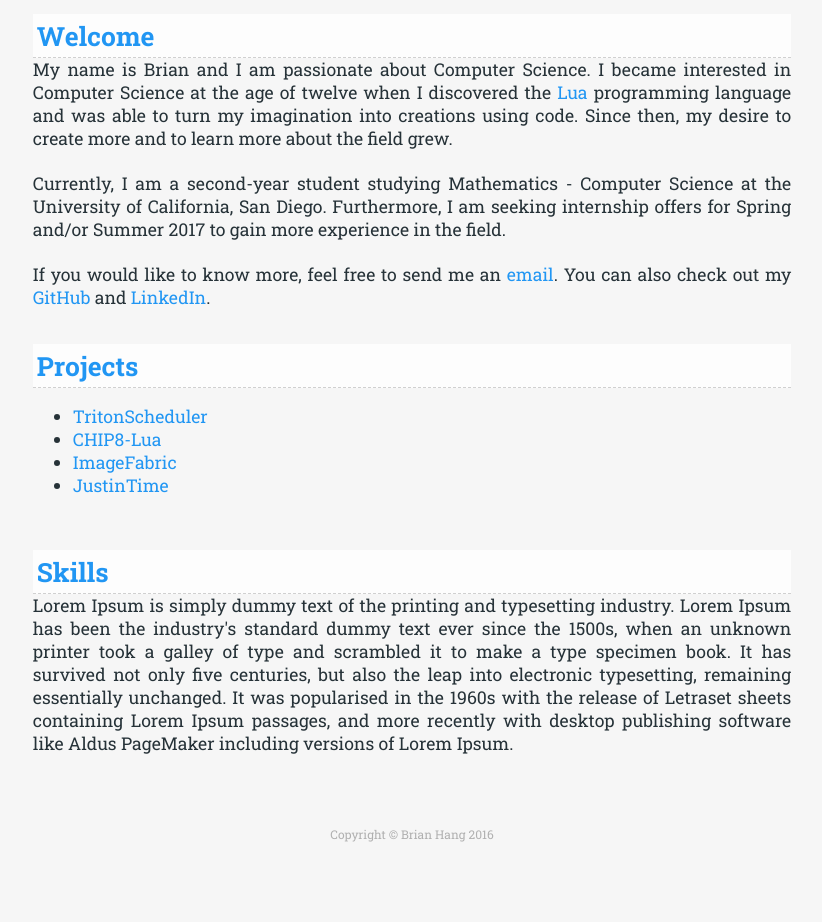
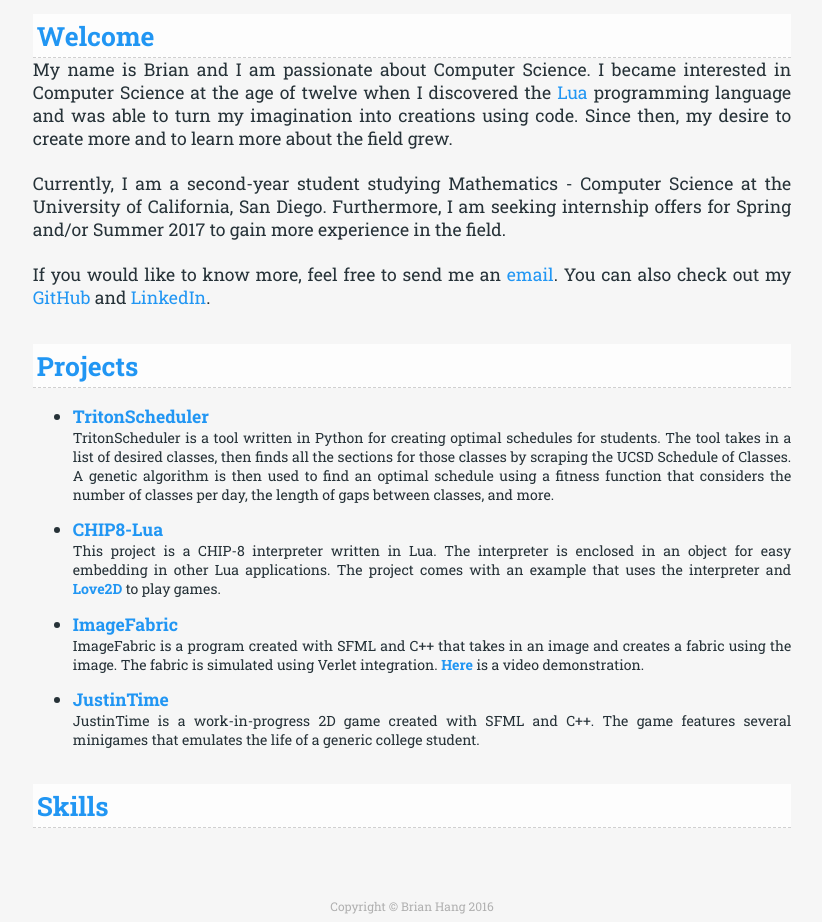
Before and after one commit to brianhang/brianhang.github.io, a plain HTML site: page index.html in a window 1280 px wide. Shown: the part 161-1083 px from the top of the page, without its empty margins (228-1050 px from the left). Before the commit the page ends 1011 px from the top, so only its background shows below. Drawn offline with Linux system fonts and the light colour scheme.

Commit message:
Added projects

```diff
--- a/index.html
+++ b/index.html
@@ -36,30 +36,42 @@
                 <ul id="projectList">
                     <li>
                         <a href="https://github.com/brianhang/tritonscheduler">TritonScheduler</a>
+                        <p>
+                            TritonScheduler is a tool written in Python for creating optimal schedules for students.
+                            The tool takes in a list of desired classes, then finds all the sections for those classes
+                            by scraping the UCSD Schedule of Classes. A genetic algorithm is then used to find an optimal
+                            schedule using a fitness function that considers the number of classes per day, the length of gaps between
+                            classes, and more.
+                        </p>
                     </li>
                     <li>
-                        <a href="https://github.com/brianhang/tritonscheduler">CHIP8-Lua</a>
+                        <a href="https://github.com/brianhang/chip8-lua">CHIP8-Lua</a>
+                        <p>
+                            This project is a CHIP-8 interpreter written in Lua. The interpreter is enclosed
+                            in an object for easy embedding in other Lua applications. The project comes with
+                            an example that uses the interpreter and <a href="https://love2d.org/">Love2D</a>
+                            to play games.
+                        </p>
                     </li>
                     <li>
-                        <a href="https://github.com/brianhang/tritonscheduler">ImageFabric</a>
+                        <a href="https://github.com/brianhang/ImageFabric">ImageFabric</a>
+                        <p>
+                            ImageFabric is a program created with SFML and C++ that takes in an image and
+                            creates a fabric using the image. The fabric is simulated using Verlet integration.
+                            <a href="https://www.youtube.com/watch?v=uuc_SZpLlL8">Here</a> is a video demonstration.
+                        </p>
                     </li>
                     <li>
-                        <a href="https://github.com/brianhang/tritonscheduler">JustinTime</a>
+                        <a href="https://github.com/brianhang/justintime">JustinTime</a>
+                        <p>
+                            JustinTime is a work-in-progress 2D game created with SFML and C++. The game features
+                            several minigames that emulates the life of a generic college student.
+                        </p>
                     </li>
                 </ul>
             </section>
             <section id="skills">
                 <h1><a href="#skills">Skills</a></h1>
-                Lorem Ipsum is simply dummy text of the printing and typesetting
-                industry. Lorem Ipsum has been the industry's standard dummy
-                text ever since the 1500s, when an unknown printer took a galley
-                of type and scrambled it to make a type specimen book. It has
-                survived not only five centuries, but also the leap into
-                electronic typesetting, remaining essentially unchanged. It was
-                popularised in the 1960s with the release of Letraset sheets
-                containing Lorem Ipsum passages, and more recently with desktop
-                publishing software like Aldus PageMaker including versions of
-                Lorem Ipsum.
             </section>
         </div>
         <div id="copyright">
--- a/style.css
+++ b/style.css
@@ -58,3 +58,17 @@ body {
     color: #b0b0b0;
     text-align: center;
 }
+
+#projects {
+    margin-bottom: -1em;
+}
+
+#projectList a {
+    font-weight: 700;
+}
+
+#projectList p {
+    margin: 0em;
+    margin-bottom: 1em;
+    font-size: 0.8em;
+}
```
